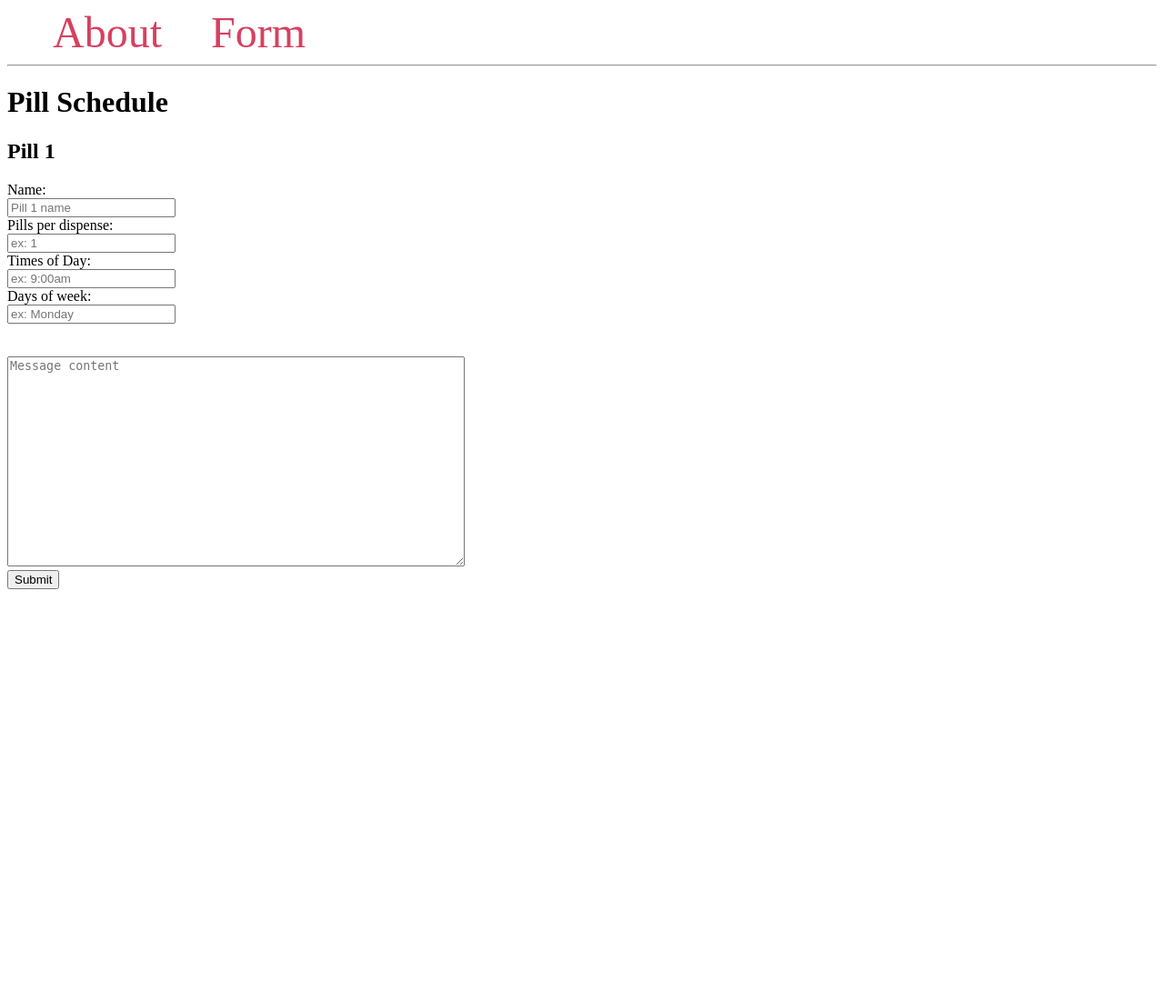
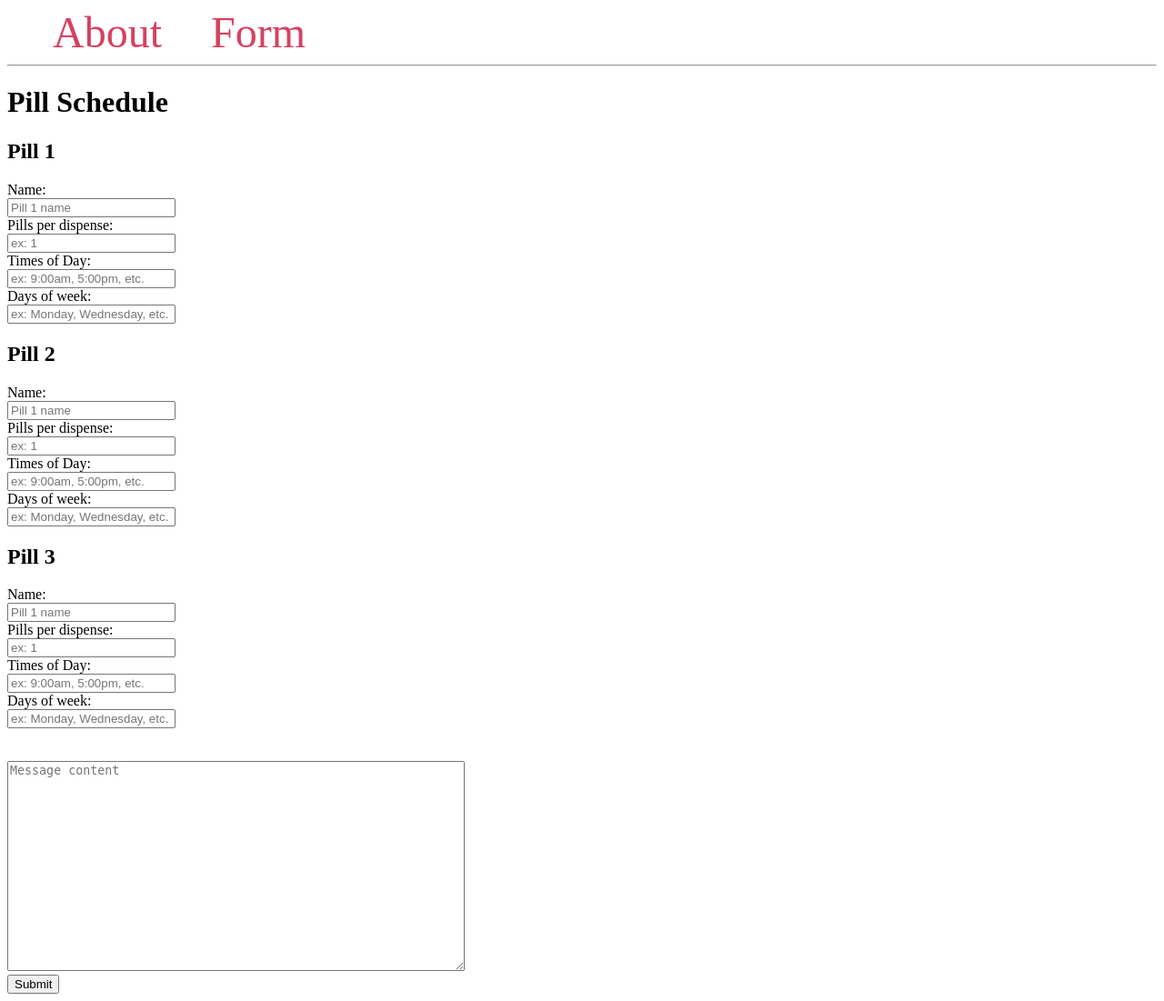
Before and after one commit to mpsloan/Pill-Buddy, a Flask app: page /create/ in a window 1280 px wide. Shown: the whole page at 91% size. Before the commit the page ends 648 px from the top, so only its background shows below. Run offline with Flask 3, Linux system fonts and the light colour scheme.

Commit message:
add fields for 2 additional pills

```diff
--- a/mobile/templates/create.html
+++ b/mobile/templates/create.html
@@ -2,6 +2,9 @@
 
 {% block content %}
     <h1>{% block title %} Pill Schedule {% endblock %}</h1>
+
+
+
     <h2> Pill 1 </h2>
     <form method="post">
         <label for="title">Name:</label>
@@ -19,12 +22,61 @@
         <label for="content">Times of Day:</label>
         <br>
         <input type="text" name="title"
-               placeholder="ex: 9:00am"></input>
+               placeholder="ex: 9:00am, 5:00pm, etc."></input>
         <br>
         <label for="content">Days of week:</label>
         <br>
         <input type="text" name="title"
-               placeholder="ex: Monday"></input>
+               placeholder="ex: Monday, Wednesday, etc."></input>
+
+        <h2> Pill 2 </h2>
+    <form method="post">
+        <label for="title">Name:</label>
+        <br>
+        <input type="text" name="title"
+               placeholder="Pill 1 name"
+               value="{{ request.form['title'] }}"></input>
+        <br>
+
+        <label for="content">Pills per dispense:</label>
+        <br>
+        <input type="text" name="title"
+               placeholder="ex: 1"></input>
+        <br>
+        <label for="content">Times of Day:</label>
+        <br>
+        <input type="text" name="title"
+               placeholder="ex: 9:00am, 5:00pm, etc."></input>
+        <br>
+        <label for="content">Days of week:</label>
+        <br>
+        <input type="text" name="title"
+               placeholder="ex: Monday, Wednesday, etc."></input>
+
+
+        <h2> Pill 3 </h2>
+    <form method="post">
+        <label for="title">Name:</label>
+        <br>
+        <input type="text" name="title"
+               placeholder="Pill 1 name"
+               value="{{ request.form['title'] }}"></input>
+        <br>
+
+        <label for="content">Pills per dispense:</label>
+        <br>
+        <input type="text" name="title"
+               placeholder="ex: 1"></input>
+        <br>
+        <label for="content">Times of Day:</label>
+        <br>
+        <input type="text" name="title"
+               placeholder="ex: 9:00am, 5:00pm, etc."></input>
+        <br>
+        <label for="content">Days of week:</label>
+        <br>
+        <input type="text" name="title"
+               placeholder="ex: Monday, Wednesday, etc."></input>
 
         <br>
         <br>
```
